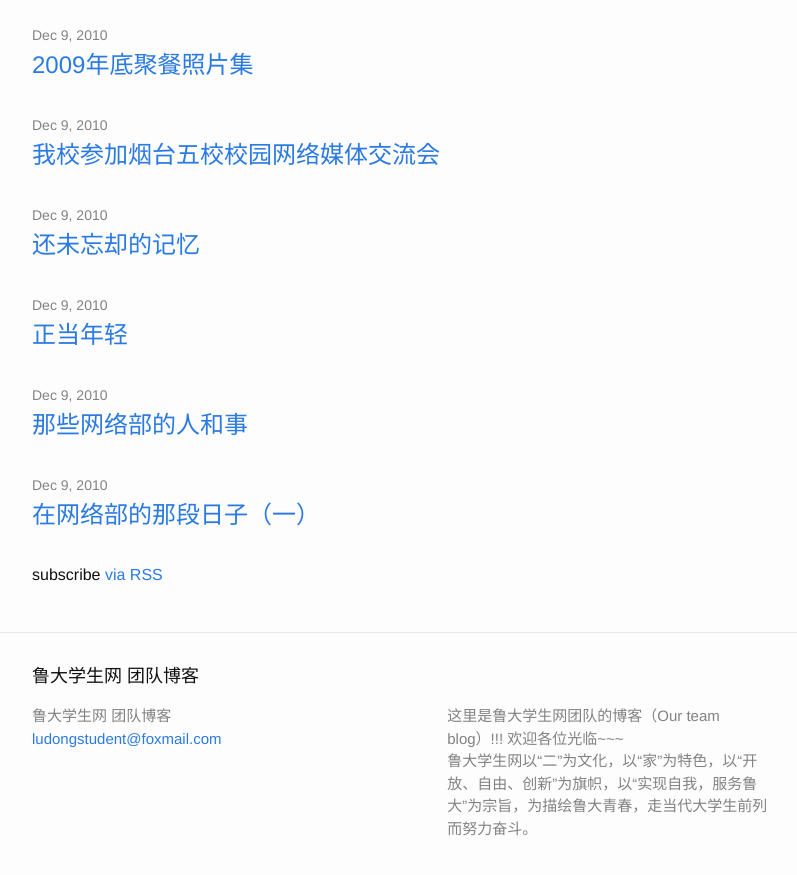
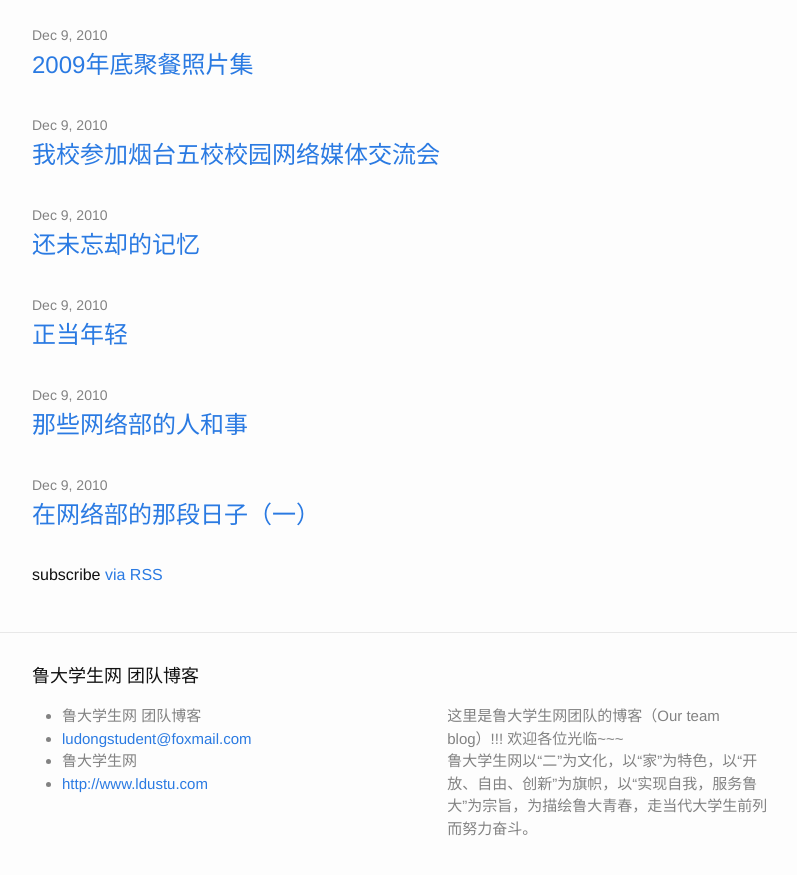
Before and after one commit to ldsn/sailboat, a Jekyll site: the page built from index.html, in a window 1280 px wide and 900 px high, scrolled down 3174 px. Shown: the top 875 px of the window, without its empty margins (238-1035 px from the left). Built offline with Jekyll 4.4.1, drawn with Linux system fonts in a browser that asks for light colours; comment, search, counter and statistics services are not loaded.

Commit message:
加主站链接

```diff
--- a/_includes/footer.html
+++ b/_includes/footer.html
@@ -6,10 +6,12 @@
 
     <div class="footer-col-wrapper">
       <div class="footer-col  footer-col-1">
-        <ul class="contact-list">
+        <ul class="conlist-list">
           <li>{{ site.title }}</li>
           <li><a href="mailto:{{ site.email }}">{{ site.email }}</a></li>
-        </ul>
+          <li>鲁大学生网</li>
+	  <li><a href="http://www.ldustu.com/">http://www.ldustu.com</a></li>
+	</ul>
       </div>
 
       <div class="footer-col  footer-col-2">
```
